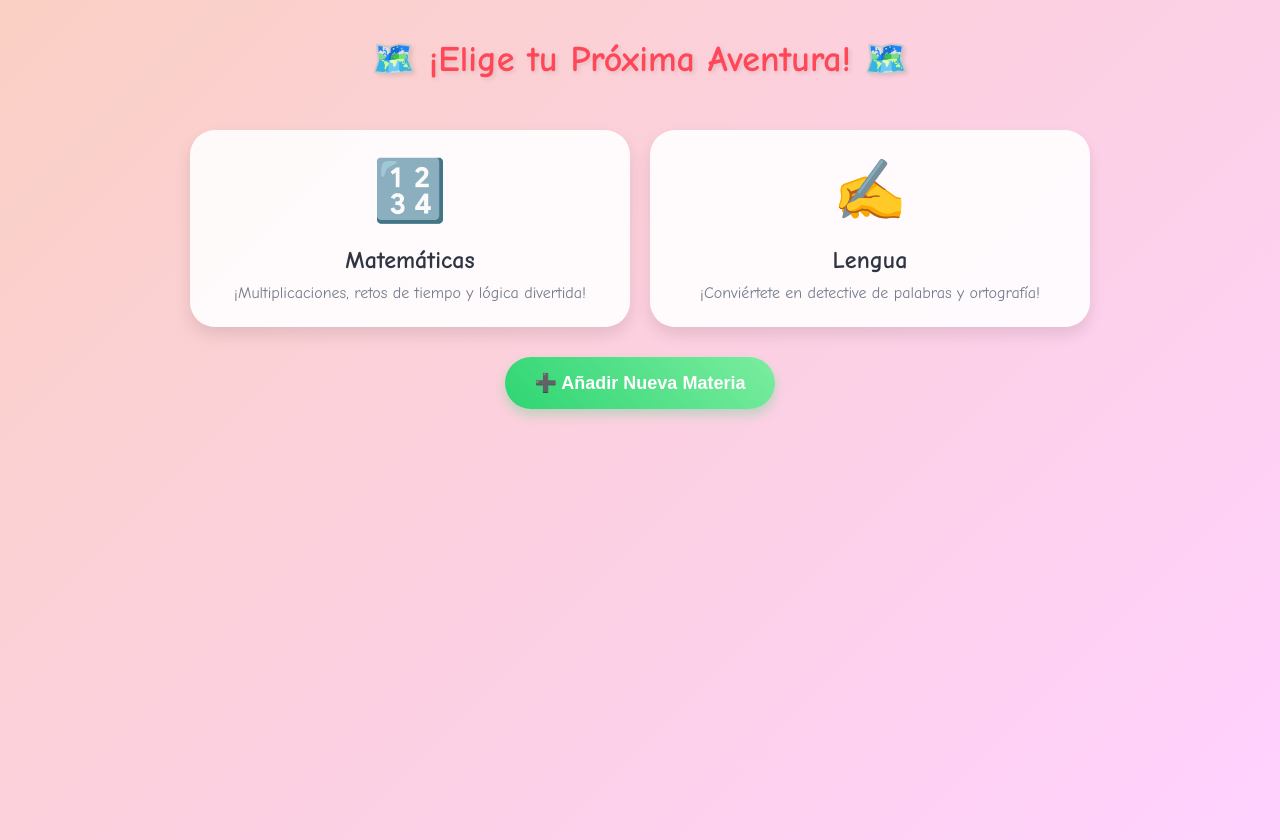
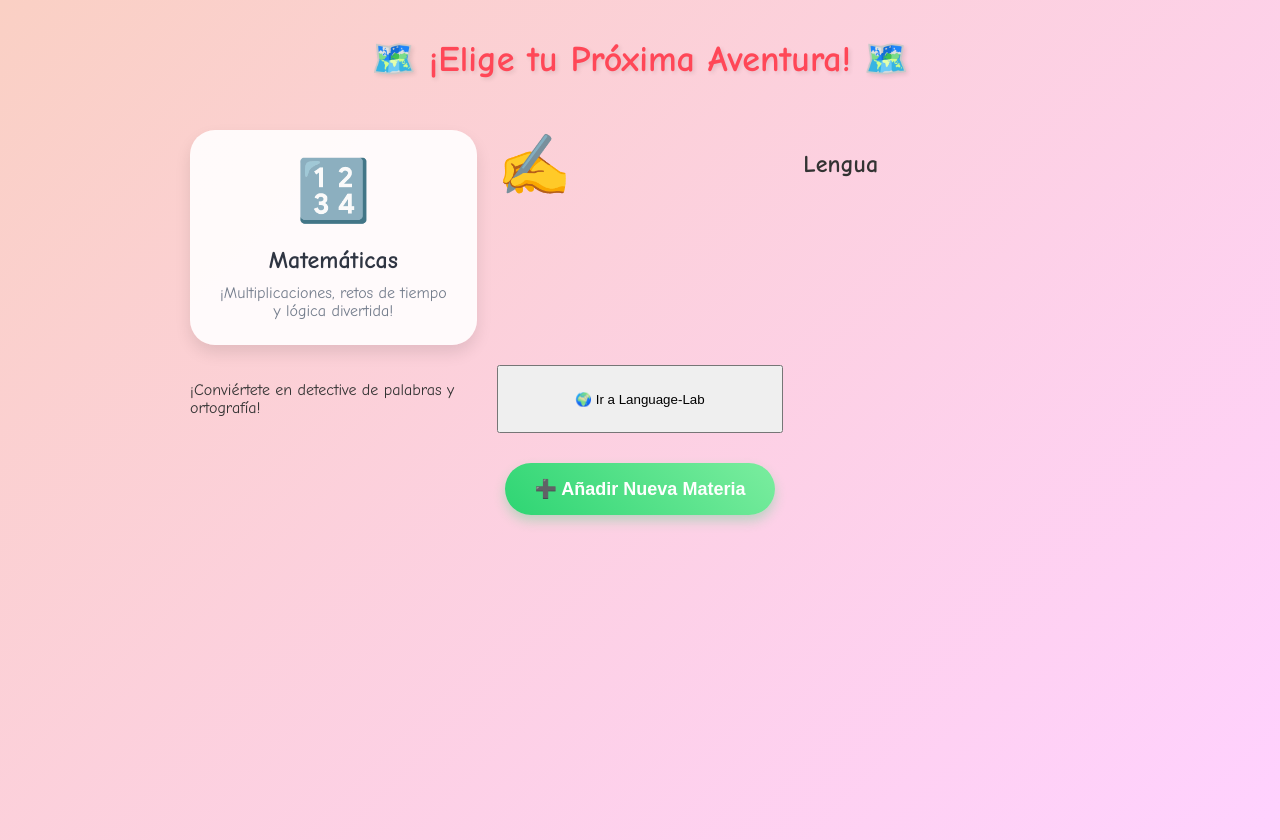
Before and after one commit to ElAnonimous22/math-app, a plain HTML site: page menuprincipal.html in a window 1280 px wide. Drawn offline with Linux system fonts and the light colour scheme.

Commit message:
Update navigation to Language-Lab
Replaced link with button to navigate to Language-Lab.

```diff
--- a/menuprincipal.html
+++ b/menuprincipal.html
@@ -165,11 +165,10 @@
             <h2>Matemáticas</h2>
             <p>¡Multiplicaciones, retos de tiempo y lógica divertida!</p>
         </a>
-
-        <a href="#" class="tarjeta" onclick="reproducirClick(); alert('¡Próximamente crearemos lengua.html!'); return false;">
             <div class="materia-emoji">✍️</div>
             <h2>Lengua</h2>
             <p>¡Conviértete en detective de palabras y ortografía!</p>
+        <button onclick="window.location.href='lengua.html'">🌍 Ir a Language-Lab</button>
         </a>
 
     </div>
```
